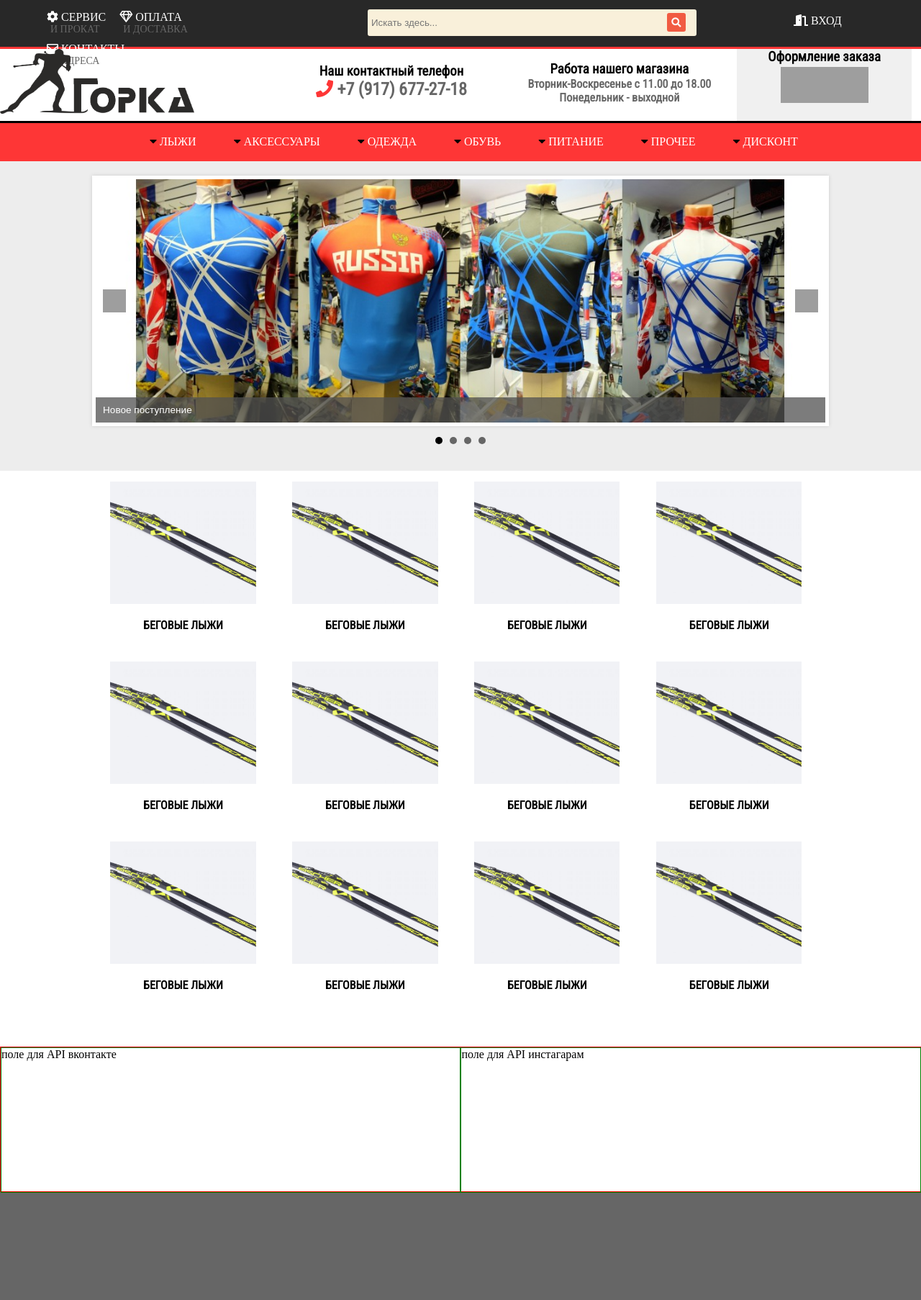
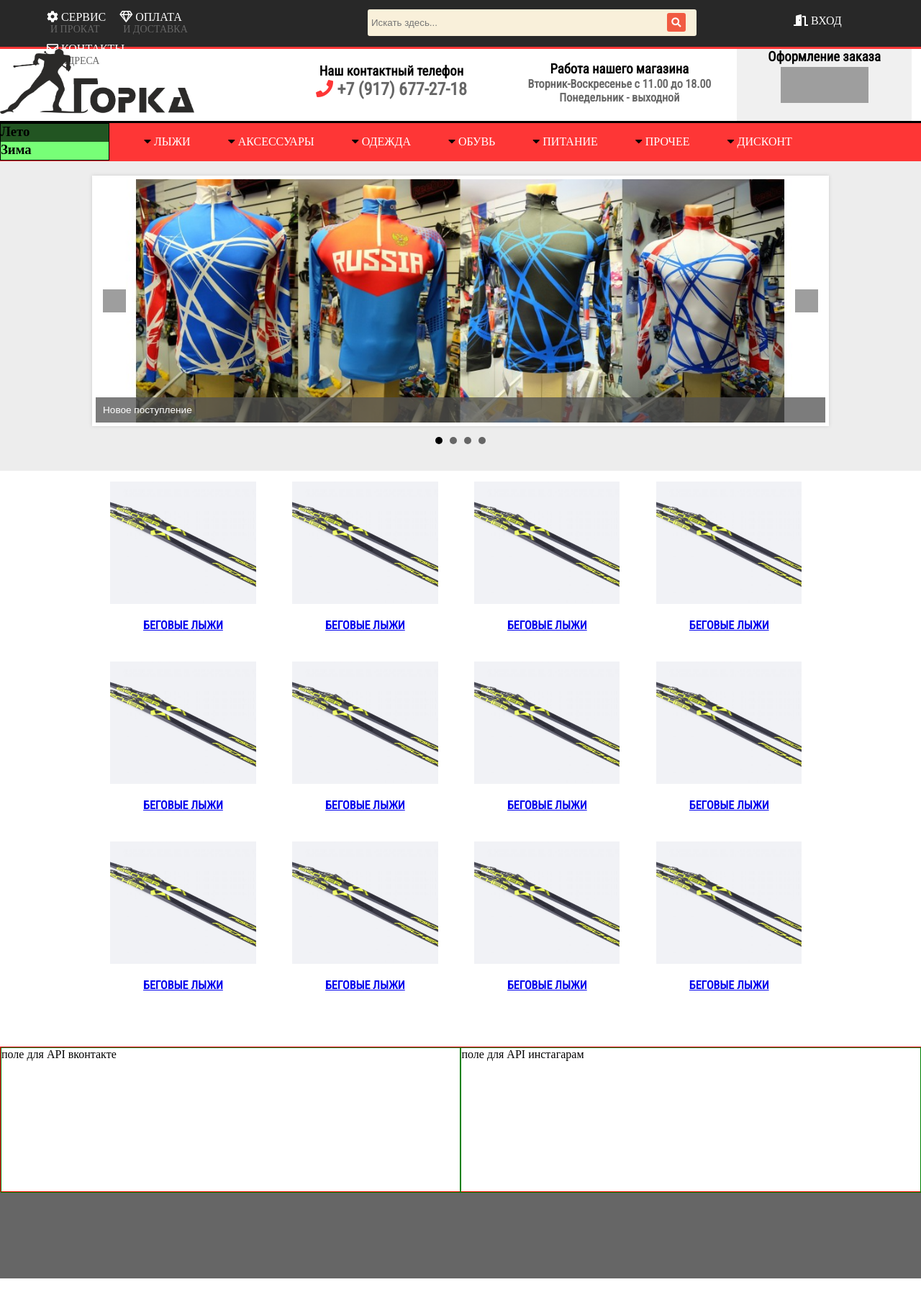
Before and after one commit to Nemolite/gorca, a PHP site: page / in a window 1280 px wide. Shown: the whole page at 72% size. After the commit the page ends 1776 px from the top, so only its background shows below. Run offline with PHP 8.4, Linux system fonts and the light colour scheme; some libraries are stand-ins or nearby versions; grey boxes are pictures that could not be loaded.

Commit message:
summer-winnter

```diff
--- a/css/mystyle.css
+++ b/css/mystyle.css
@@ -241,16 +241,31 @@ button {
 }
 
 .menu-season {
-	width: 100px;
-	width: 50px;
+	width: 150px;
+	height: 50px;
 	border:1px solid #000;
+	float: left;
+}
+
+.summer {
+	width: 100%;
+	height: 25px;
+	background-color: #252;
+}
+
+.winter {
+	width: 100%;
+	height: 25px;
+	background-color: #7f7;
 }
 
 .top-menu-content {
 	width: 75%;
 	height: 50px;
-	margin: 0 auto;
+	/*margin: 0 auto;*/
 	padding-top: 17px;
+	/*border:1px solid #fff;*/
+	float: left;
 }
 
 .top-menu-content ul {
@@ -363,6 +378,6 @@ button {
 /*footer*/
 .footer {
 	width: 100%;
-	height: 150px;
+	height: 120px;
 	background-color: #666;
 }
--- a/index.html
+++ b/index.html
@@ -101,10 +101,14 @@
 <!-- top-fon -->
 
 <div class="top-menu">
-	<!-- <div class="menu-season">
+	<div class="menu-season">
+		<div class="summer">
+			<h3>Лето</h3>
+		</div>
+		<div class="winter">
 		<h3>Зима</h3>
-		<h3>Лето</h3>
-	</div> -->
+		</div>
+	</div>
 
 	<div class="top-menu-content">
 		<ul>
@@ -145,118 +149,153 @@
 	<div class="grafic-menu-content">
 		<div class="content-row">
 			<div class="content-colum">
+				<a href="#">
                 <div class="content-colum-img">
                 	<img src="img/img1.jpeg" width="100%" height="170">
                 </div>
-
+                </a>
                 <div class="content-colum-txt">
+                	<a href="#">
                     <h4>Беговые лыжи</h4>
+                    </a>
                 </div>
 			</div>
 			<div class="content-colum">
+				<a href="#">
                 <div class="content-colum-img">
                 	<img src="img/img1.jpeg" width="100%" height="170">
                 </div>
-
+                </a>
                 <div class="content-colum-txt">
+                	<a href="#">
                     <h4>Беговые лыжи</h4>
+                    </a>
                 </div>
 			</div>
 			<div class="content-colum">
+				<a href="#">
                 <div class="content-colum-img">
                 	<img src="img/img1.jpeg" width="100%" height="170">
                 </div>
-
+                </a>
                 <div class="content-colum-txt">
+                	<a href="#">
                     <h4>Беговые лыжи</h4>
+                    </a>
                 </div>
 			</div>
 			<div class="content-colum">
+				<a href="#">
                 <div class="content-colum-img">
                 	<img src="img/img1.jpeg" width="100%" height="170">
                 </div>
-
+                </a>
                 <div class="content-colum-txt">
+                	<a href="#">
                     <h4>Беговые лыжи</h4>
+                    </a>
                 </div>
 			</div>
 		</div>
 
 		<div class="content-row">
 			<div class="content-colum">
+				<a href="#">
                 <div class="content-colum-img">
                 	<img src="img/img1.jpeg" width="100%" height="170">
                 </div>
-
+                </a>
                 <div class="content-colum-txt">
+                	<a href="#">
                     <h4>Беговые лыжи</h4>
+                    </a>
                 </div>
-
 			</div>
 			<div class="content-colum">
+				<a href="#">
                 <div class="content-colum-img">
                 	<img src="img/img1.jpeg" width="100%" height="170">
                 </div>
-
+                </a>
                 <div class="content-colum-txt">
+                	<a href="#">
                     <h4>Беговые лыжи</h4>
+                    </a>
                 </div>
 			</div>
 			<div class="content-colum">
+				<a href="#">
                 <div class="content-colum-img">
                 	<img src="img/img1.jpeg" width="100%" height="170">
                 </div>
-
+                </a>
                 <div class="content-colum-txt">
+                	<a href="#">
                     <h4>Беговые лыжи</h4>
+                    </a>
                 </div>
 			</div>
 			<div class="content-colum">
+				<a href="#">
                 <div class="content-colum-img">
                 	<img src="img/img1.jpeg" width="100%" height="170">
                 </div>
-
+                </a>
                 <div class="content-colum-txt">
+                	<a href="#">
                     <h4>Беговые лыжи</h4>
+                    </a>
                 </div>
 			</div>
 		</div>
 
 		<div class="content-row">
 			<div class="content-colum">
+				<a href="#">
                 <div class="content-colum-img">
                 	<img src="img/img1.jpeg" width="100%" height="170">
                 </div>
-
+                </a>
                 <div class="content-colum-txt">
+                	<a href="#">
                     <h4>Беговые лыжи</h4>
+                    </a>
                 </div>
 			</div>
 			<div class="content-colum">
+				<a href="#">
                 <div class="content-colum-img">
                 	<img src="img/img1.jpeg" width="100%" height="170">
                 </div>
-
+                </a>
                 <div class="content-colum-txt">
+                	<a href="#">
                     <h4>Беговые лыжи</h4>
+                    </a>
                 </div>
 			</div>
 			<div class="content-colum">
+				<a href="#">
                 <div class="content-colum-img">
                 	<img src="img/img1.jpeg" width="100%" height="170">
                 </div>
-
+                </a>
                 <div class="content-colum-txt">
+                	<a href="#">
                     <h4>Беговые лыжи</h4>
+                    </a>
                 </div>
 			</div>
 			<div class="content-colum">
+				<a href="#">
                 <div class="content-colum-img">
                 	<img src="img/img1.jpeg" width="100%" height="170">
                 </div>
-
+                </a>
                 <div class="content-colum-txt">
+                	<a href="#">
                     <h4>Беговые лыжи</h4>
+                    </a>
                 </div>
 			</div>
 		</div>
```
Lines whose indentation alone changed are shown as unchanged.
